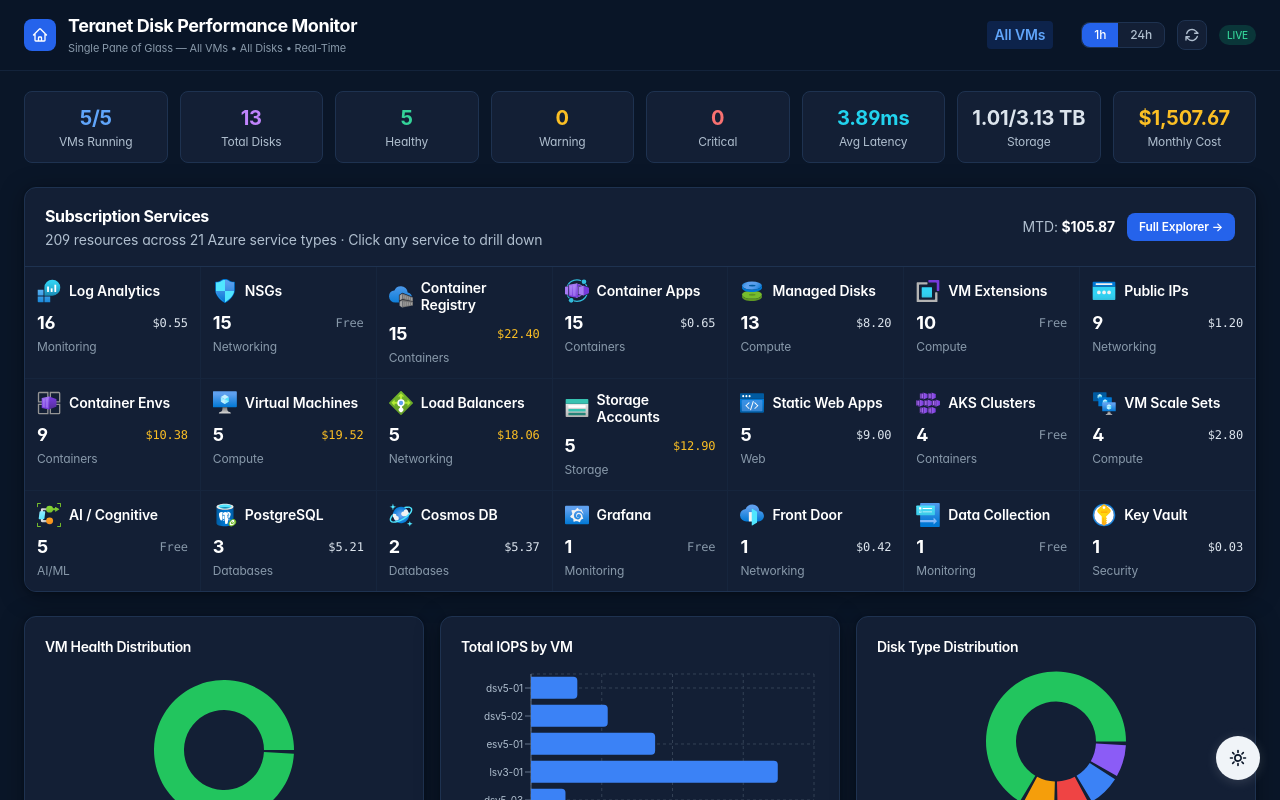
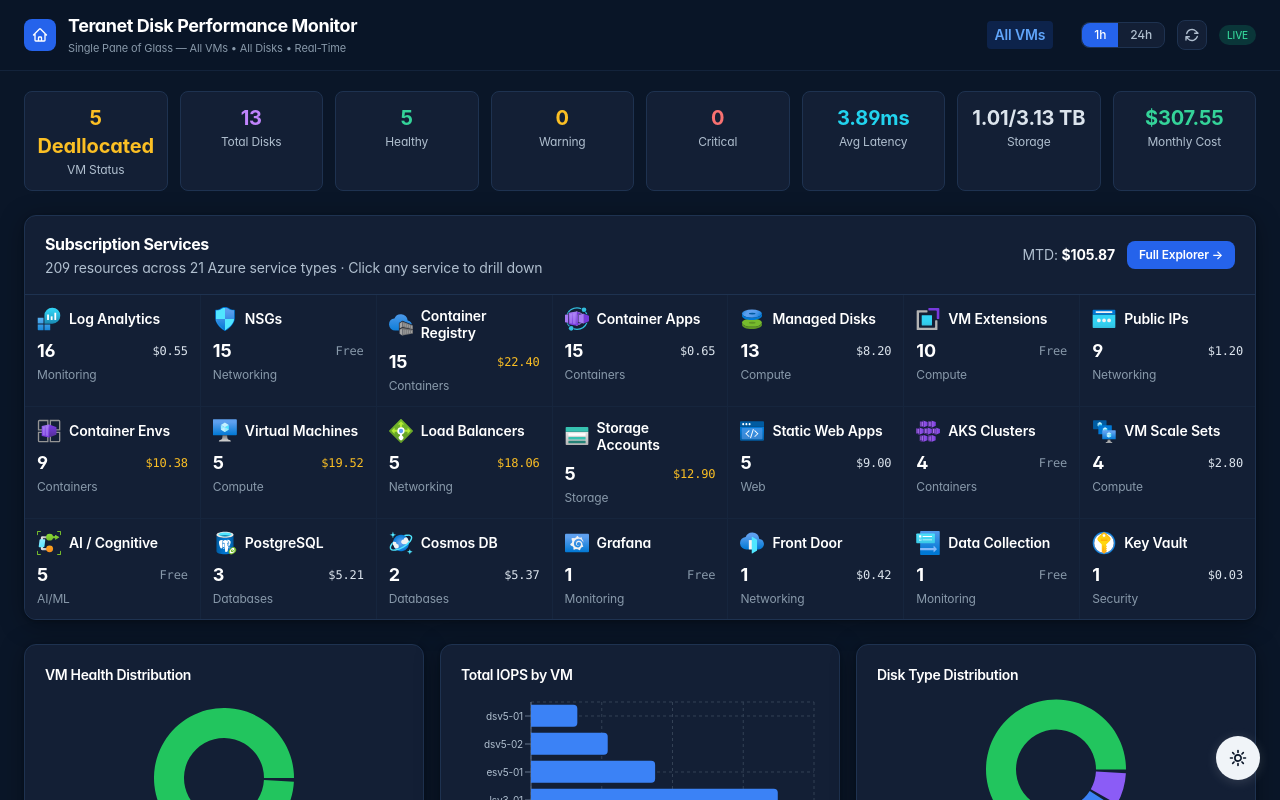
Before and after one commit to KrishnaDistributedcomputing/azure-disk-monitoring, a Next.js app in the folder dashboard/: page /monitor in a window 1280 px wide. Shown: the top 800 px of the page. Built offline with nearby package versions, Linux system fonts and the light colour scheme.

Commit message:
Fix monitor KPIs: VMs deallocated, correct cost ( vs ), accurate storage/health data

```diff
--- a/dashboard/src/app/monitor/page.tsx
+++ b/dashboard/src/app/monitor/page.tsx
@@ -198,14 +198,14 @@
             {/* Fleet KPI Strip */}
             <div className="grid grid-cols-2 gap-3 sm:grid-cols-4 lg:grid-cols-8">
               {[
-                { label: 'VMs Running', value: `${summary.runningVMs}/${summary.totalVMs}`, color: 'text-blue-400' },
+                { label: 'VM Status', value: summary.runningVMs > 0 ? `${summary.runningVMs}/${summary.totalVMs} Running` : `${summary.totalVMs} Deallocated`, color: summary.runningVMs > 0 ? 'text-emerald-400' : 'text-amber-400' },
                 { label: 'Total Disks', value: summary.totalDisks, color: 'text-purple-400' },
                 { label: 'Healthy', value: summary.healthyVMs, color: 'text-emerald-400' },
                 { label: 'Warning', value: summary.warningVMs, color: 'text-amber-400' },
                 { label: 'Critical', value: summary.criticalVMs, color: 'text-red-400' },
                 { label: 'Avg Latency', value: `${summary.avgLatencyMs}ms`, color: 'text-cyan-400' },
                 { label: 'Storage', value: `${summary.totalUsedTb}/${summary.totalProvisionedTb} TB`, color: 'text-slate-300' },
-                { label: 'Monthly Cost', value: `$${summary.totalMonthlyCost.toLocaleString()}`, color: 'text-amber-400' },
+                { label: 'Monthly Cost', value: `$${summary.totalMonthlyCost.toLocaleString()}`, color: summary.runningVMs > 0 ? 'text-amber-400' : 'text-emerald-400' },
               ].map((kpi) => (
                 <div key={kpi.label} className="rounded-lg border border-slate-700 bg-slate-800 px-3 py-3 text-center">
                   <div className={`text-xl font-bold ${kpi.color}`}>{kpi.value}</div>
--- a/dashboard/src/lib/fleet-data.ts
+++ b/dashboard/src/lib/fleet-data.ts
@@ -93,11 +93,11 @@
 }
 
 const VM_FLEET: Omit<VMHealthStatus, 'disks' | 'healthScore' | 'healthStatus' | 'totalIops' | 'maxIops' | 'iopsConsumedPct' | 'totalThroughputMBs' | 'maxThroughputMBs' | 'bwConsumedPct' | 'avgLatencyMs' | 'maxLatencyMs' | 'avgQueueDepth' | 'totalDiskSizeGb' | 'totalUsedGb' | 'capacityPct' | 'monthlyCost'>[] = [
-  { vmName: 'vm-diskmon-dsv5-01', vmSku: 'Standard_D4s_v5', vmFamily: 'D-series', osType: 'Linux', region: 'eastus2', resourceGroup: 'rg-diskmon-poc-eastus2', powerState: 'Running', diskCount: 3, tags: { project: 'diskmon', environment: 'poc', 'vm-purpose': 'general-purpose-baseline' } },
-  { vmName: 'vm-diskmon-dsv5-02', vmSku: 'Standard_D8s_v5', vmFamily: 'D-series', osType: 'Linux', region: 'eastus2', resourceGroup: 'rg-diskmon-poc-eastus2', powerState: 'Running', diskCount: 3, tags: { project: 'diskmon', environment: 'poc', 'vm-purpose': 'general-purpose-scaleup' } },
-  { vmName: 'vm-diskmon-esv5-01', vmSku: 'Standard_E4s_v5', vmFamily: 'E-series', osType: 'Linux', region: 'eastus2', resourceGroup: 'rg-diskmon-poc-eastus2', powerState: 'Running', diskCount: 2, tags: { project: 'diskmon', environment: 'poc', 'vm-purpose': 'memory-optimized-comparison' } },
-  { vmName: 'vm-diskmon-lsv3-01', vmSku: 'Standard_L8s_v3', vmFamily: 'L-series', osType: 'Linux', region: 'eastus2', resourceGroup: 'rg-diskmon-poc-eastus2', powerState: 'Running', diskCount: 3, tags: { project: 'diskmon', environment: 'poc', 'vm-purpose': 'storage-optimized-comparison' } },
-  { vmName: 'vm-diskmon-dsv5-03', vmSku: 'Standard_D4s_v5', vmFamily: 'D-series', osType: 'Windows', region: 'eastus2', resourceGroup: 'rg-diskmon-poc-eastus2', powerState: 'Running', diskCount: 2, tags: { project: 'diskmon', environment: 'poc', 'vm-purpose': 'windows-diskspd-comparison' } },
+  { vmName: 'vm-diskmon-dsv5-01', vmSku: 'Standard_D4s_v5', vmFamily: 'D-series', osType: 'Linux', region: 'eastus2', resourceGroup: 'rg-diskmon-poc-eastus2', powerState: 'Deallocated', diskCount: 3, tags: { project: 'diskmon', environment: 'poc', 'vm-purpose': 'general-purpose-baseline' } },
+  { vmName: 'vm-diskmon-dsv5-02', vmSku: 'Standard_D8s_v5', vmFamily: 'D-series', osType: 'Linux', region: 'eastus2', resourceGroup: 'rg-diskmon-poc-eastus2', powerState: 'Deallocated', diskCount: 3, tags: { project: 'diskmon', environment: 'poc', 'vm-purpose': 'general-purpose-scaleup' } },
+  { vmName: 'vm-diskmon-esv5-01', vmSku: 'Standard_E4s_v5', vmFamily: 'E-series', osType: 'Linux', region: 'eastus2', resourceGroup: 'rg-diskmon-poc-eastus2', powerState: 'Deallocated', diskCount: 2, tags: { project: 'diskmon', environment: 'poc', 'vm-purpose': 'memory-optimized-comparison' } },
+  { vmName: 'vm-diskmon-lsv3-01', vmSku: 'Standard_L8s_v3', vmFamily: 'L-series', osType: 'Linux', region: 'eastus2', resourceGroup: 'rg-diskmon-poc-eastus2', powerState: 'Deallocated', diskCount: 3, tags: { project: 'diskmon', environment: 'poc', 'vm-purpose': 'storage-optimized-comparison' } },
+  { vmName: 'vm-diskmon-dsv5-03', vmSku: 'Standard_D4s_v5', vmFamily: 'D-series', osType: 'Windows', region: 'eastus2', resourceGroup: 'rg-diskmon-poc-eastus2', powerState: 'Deallocated', diskCount: 2, tags: { project: 'diskmon', environment: 'poc', 'vm-purpose': 'windows-diskspd-comparison' } },
 ];
 
 const DISK_FLEET: Omit<DiskDetail, 'currentIops' | 'currentThroughputMBs' | 'iopsConsumedPct' | 'bwConsumedPct' | 'readLatencyMs' | 'writeLatencyMs' | 'avgLatencyMs' | 'queueDepth' | 'usedPct' | 'usedGb' | 'freeGb' | 'healthScore' | 'healthStatus' | 'burstCreditsRemaining'>[] = [
@@ -198,7 +198,7 @@
     const totalSize = disks.reduce((s, d) => s + d.diskSizeGb, 0);
     const totalUsed = disks.reduce((s, d) => s + d.usedGb, 0);
     const diskCost = disks.reduce((s, d) => s + d.monthlyCost, 0);
-    const vmCost = (VM_HOURLY_COST[vm.vmSku] || 0.192) * 730;
+    const vmCost = vm.powerState === 'Running' ? (VM_HOURLY_COST[vm.vmSku] || 0.192) * 730 : 0;
 
     let healthScore = 100;
     const iopsConsPct = Math.round((totalIops / maxIops) * 100);
```
Also changed, not shown: 1 other file (tests, documents, lock files or other folders).
